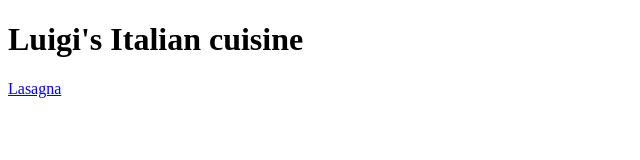
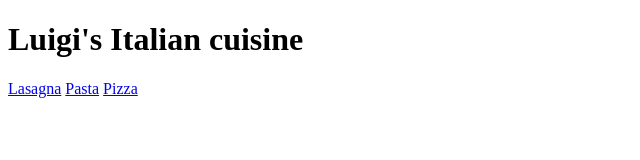
Before and after one commit to Kgodisho-Mononyane/odin-recipes, a plain HTML site: page index.html in a window 1280 px wide. Shown: the full height of the page, 0-640 px from the left. Drawn offline with Linux system fonts and the light colour scheme.

Commit message:
add links to index.html to pasta.html and pizza.html

```diff
--- a/index.html
+++ b/index.html
@@ -9,5 +9,7 @@
     <h1>Luigi's Italian cuisine</h1>
 
     <a href="recipes/lasagna.html">Lasagna</a>
+    <a href="recipes/pasta.html">Pasta</a>
+    <a href="recipes/pizza.html">Pizza</a>
 </body>
 </html>
```
